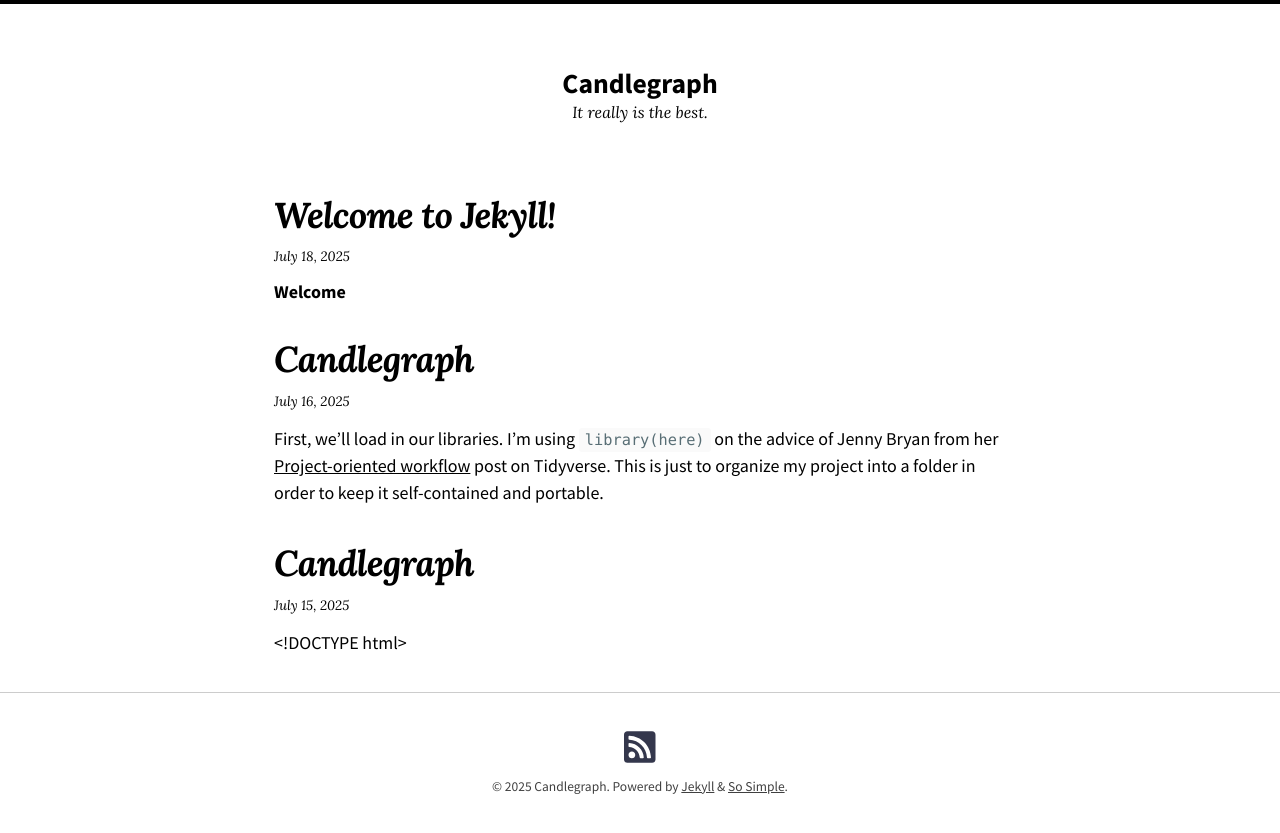
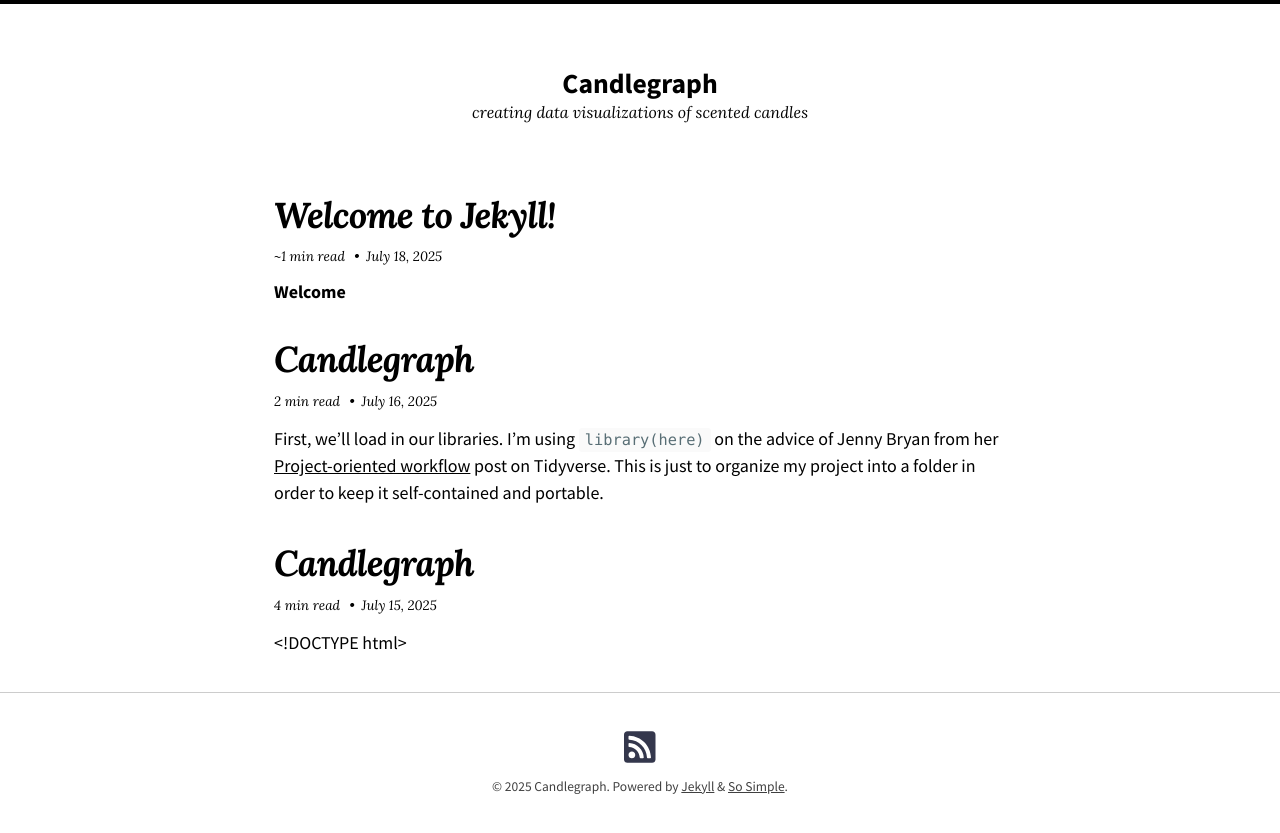
Before and after one commit to terryology/candlegraph_jekyll, a Jekyll site: the page built from index.md, in a window 1280 px wide. Shown: the top 833 px of the page. Built offline with Jekyll 4.4.1, drawn with Linux system fonts in a browser that asks for light colours; nearby versions of some CDN libraries.

Commit message:
Update _config.hml

```diff
--- a/_config.yml
+++ b/_config.yml
@@ -18,13 +18,13 @@ remote_theme: mmistakes/so-simple-theme
 skin: "/assets/css/skins/default.css"
 locale: en-US
 title: "Candlegraph"
-description: "It really is the best."
+description: "creating data visualizations of scented candles"
 baseurl: # the subpath of your site, e.g. "/blog"
 url: # the base hostname & protocol for your site e.g. "https://mmistakes.github.io"
 logo: # path of site logo, e.g. "/images/logo.png"
 date_format: "%B %-d, %Y"
-read_time: # reading time estimates, e.g. true
-words_per_minute: # 200
+read_time: true
+words_per_minute: 200
 mathjax:
   enable: # MathJax equations, e.g. true, false (default)
   combo:  # "tex-svg" (default), "tex-mml-chtml", etc.: docs.mathjax.org/en/latest/web/components/combined.html
```
